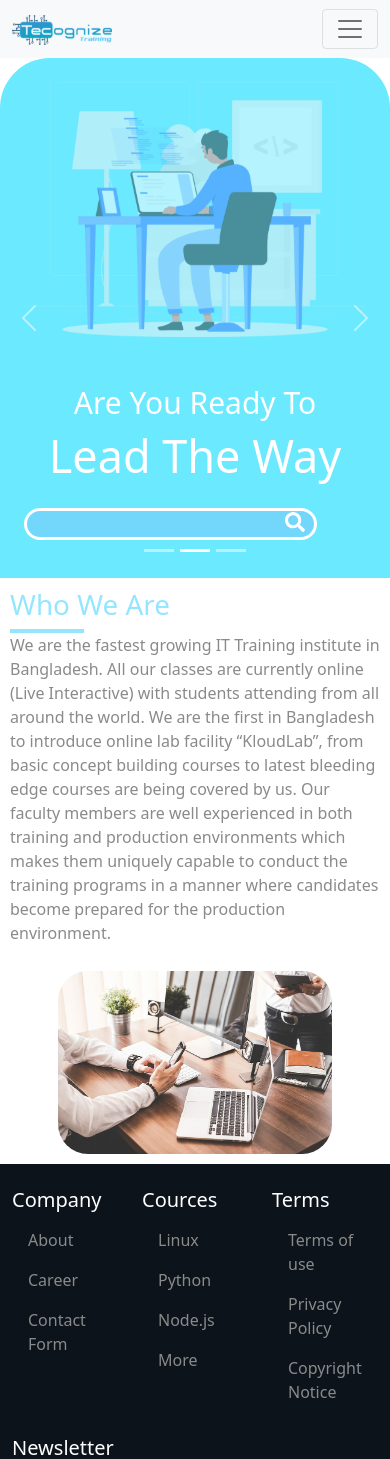
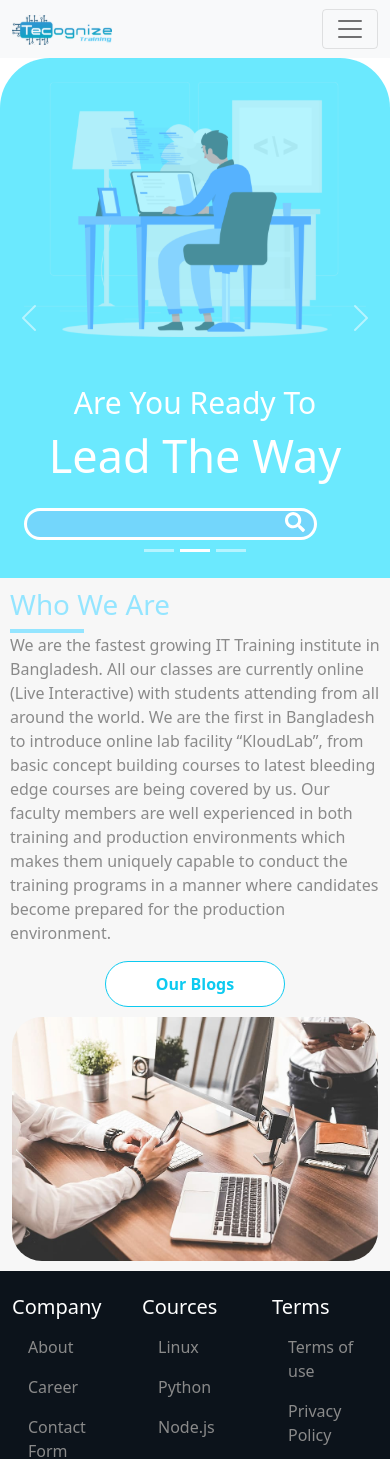
Before and after one commit to monjur15/training-web, a React (Create React App) app: page / in a window 390 px wide. Shown: the top 1459 px of the page. Built offline with nearby package versions, Linux system fonts and the light colour scheme.

Commit message:
Who we are part done

```diff
--- a/src/components/Home/Home.css
+++ b/src/components/Home/Home.css
@@ -54,7 +54,7 @@ font-size: 400;
 /*who we are */
 .we_div{
     position: relative;
-    /* background-color: brown; */
+    background-color: #F7F7F7;
 }
 .we_img{
     /* background-color: brown; */
@@ -71,6 +71,17 @@ font-size: 400;
     border: 2px solid #94E5FF;
     background-color: #94E5FF;
     width: 20%;
+}
+.btn_info button{
+    padding: 10px 50px;
+    border-radius: 50px;
+    background-color: white !important;
+    font-weight: bold;
+
+}
+.btn_info button:hover{
+    background-color: #94E5FF !important;
+    color: white;
 }
 
 
@@ -119,5 +130,8 @@ font-size: 400;
     .we_content{
         padding: 10px !important;
     }
+    .btn_info{
+        text-align: center;
+    }
 
 }
--- a/src/components/Home/Home.js
+++ b/src/components/Home/Home.js
@@ -4,7 +4,7 @@ import { faSearch } from '@fortawesome/free-solid-svg-icons';
 import { } from './Home.css';
 import slider1 from '../../images/1.svg';
 import weimg from '../../images/agency.jpg';
-import { Carousel, Form, Nav } from 'react-bootstrap';
+import { Button, Carousel, Form, Nav } from 'react-bootstrap';
 
 const Home = () => {
     const searchIcon = <FontAwesomeIcon icon={faSearch} />
@@ -101,10 +101,12 @@ const Home = () => {
                             environments which makes them uniquely capable to conduct the training
                             programs in a manner where candidates become prepared for the production
                             environment.</p>
+                        <div className='btn_info'><Button variant="outline-info">Our Blogs</Button>{' '}</div>
+
 
                     </div>
                     <div className="col-lg-5 we_img  mt-5">
-                        <img className='img-fluid w-75' src={weimg} alt="" />
+                        <img className='img-fluid w-90' src={weimg} alt="" />
                     </div>
                 </div>
 
```
